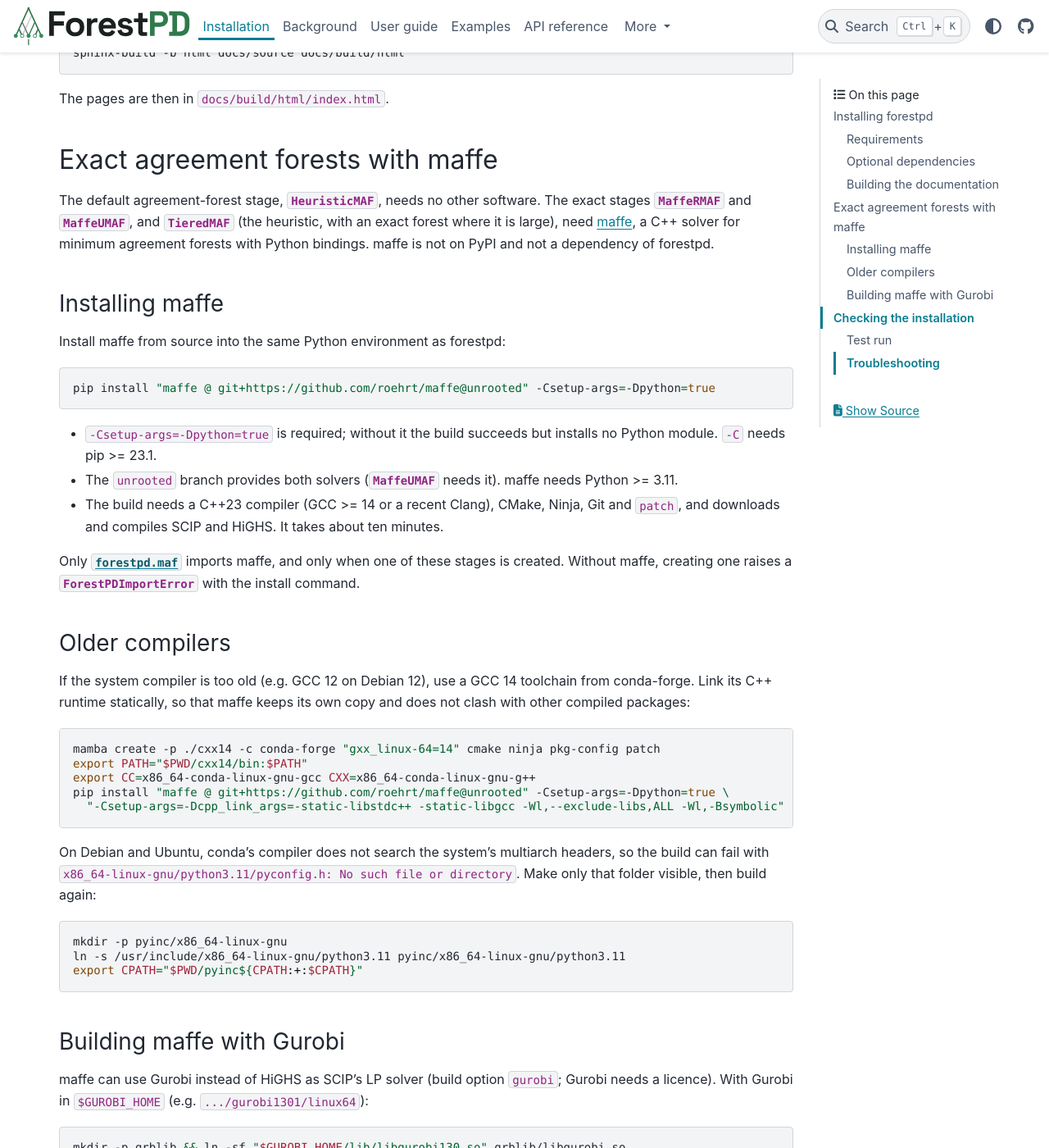
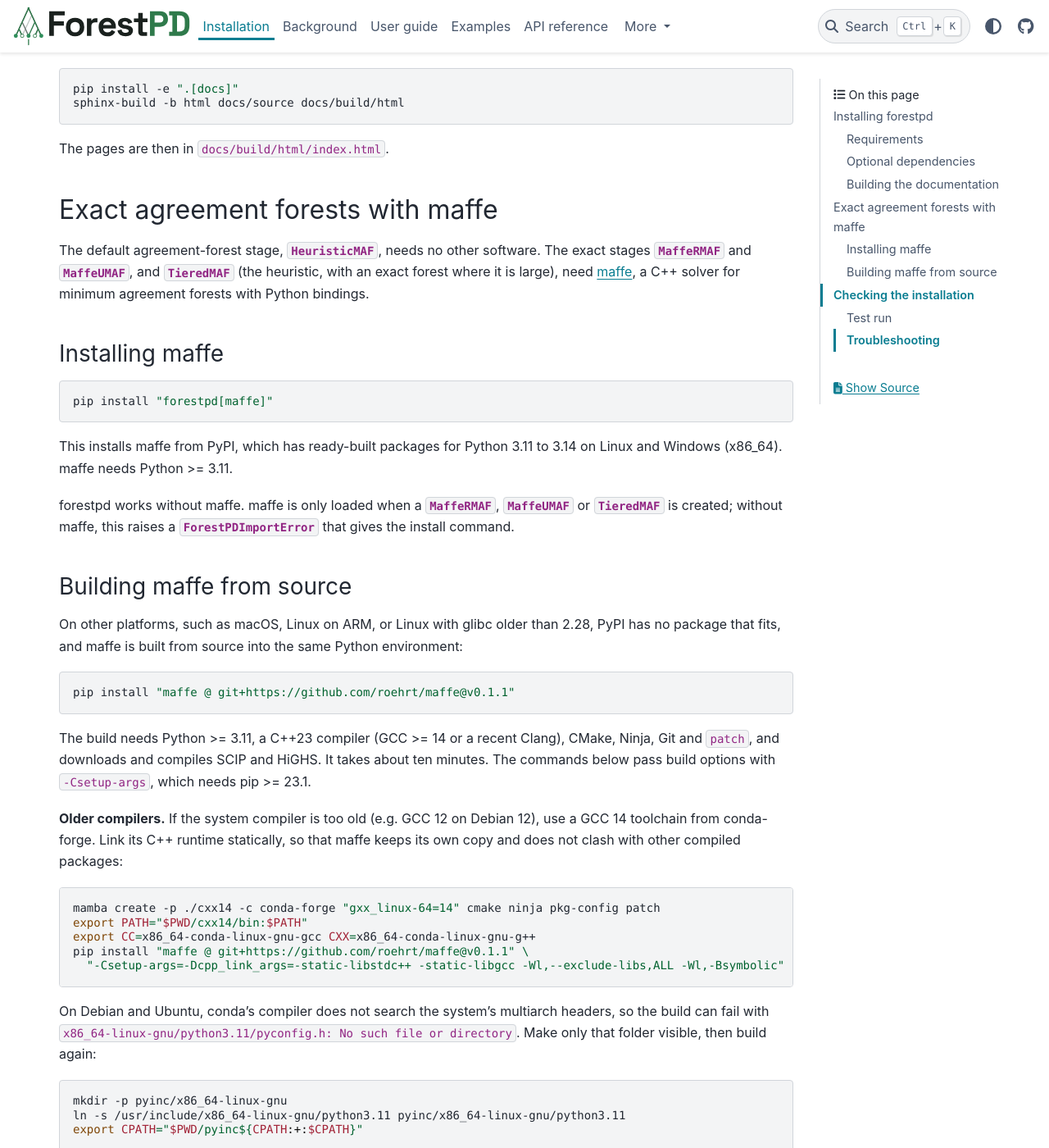
Before and after one commit to nholtgrefe/forestpd, a Sphinx documentation site: the page built from docs/source/installation.rst, in a window 1280 px wide and 1400 px high, scrolled down 1293 px. Shown: the whole window at 82% size. Built offline with Sphinx 7.4.7 and the PyData theme 0.15.4, drawn with Linux system fonts in a browser that asks for light colours; some of the changed text lies outside the part shown.

Commit message:
Update installation instructions and changelog for maffe integration

```diff
--- a/docs/source/installation.rst
+++ b/docs/source/installation.rst
@@ -42,6 +42,9 @@ Optional dependencies
    * - ``phylozoo``
      - Conversion to and from `PhyloZoo <https://github.com/nholtgrefe/phylozoo>`_ trees, for
        plotting and the other PhyloZoo tools (see :ref:`manual-phylozoo`).
+   * - ``maffe``
+     - `maffe <https://github.com/roehrt/maffe>`_, for minimum agreement forests (see
+       :ref:`installation-maffe`).
    * - ``dev``
      - pytest, black, ruff, mypy and PhyloZoo.
    * - ``docs``
@@ -50,6 +53,7 @@ Optional dependencies
 .. code-block:: bash
 
    pip install "forestpd[phylozoo]"
+   pip install "forestpd[maffe]"
    pip install -e ".[dev]"     # in a clone
 
 Building the documentation
@@ -64,6 +68,8 @@ In a clone:
 
 The pages are then in ``docs/build/html/index.html``.
 
+.. _installation-maffe:
+
 Exact agreement forests with maffe
 ----------------------------------
 
@@ -71,40 +77,46 @@ The default agreement-forest stage, :class:`~forestpd.maf.HeuristicMAF`, needs n
 The exact stages :class:`~forestpd.maf.MaffeRMAF` and :class:`~forestpd.maf.MaffeUMAF`, and
 :class:`~forestpd.maf.TieredMAF` (the heuristic, with an exact forest where it is large), need
 `maffe <https://github.com/roehrt/maffe>`_, a C++ solver for minimum agreement forests with Python
-bindings. maffe is not on PyPI and not a dependency of forestpd.
+bindings.
 
 Installing maffe
 ~~~~~~~~~~~~~~~~
 
-Install maffe from source into the same Python environment as forestpd:
+.. code-block:: bash
+
+   pip install "forestpd[maffe]"
+
+This installs maffe from PyPI, which has ready-built packages for Python 3.11 to 3.14 on Linux and
+Windows (x86_64). maffe needs Python >= 3.11.
+
+forestpd works without maffe. maffe is only loaded when a :class:`~forestpd.maf.MaffeRMAF`,
+:class:`~forestpd.maf.MaffeUMAF` or :class:`~forestpd.maf.TieredMAF` is created; without maffe,
+this raises a :class:`~forestpd.ForestPDImportError` that gives the install command.
+
+Building maffe from source
+~~~~~~~~~~~~~~~~~~~~~~~~~~
+
+On other platforms, such as macOS, Linux on ARM, or Linux with glibc older than 2.28, PyPI has no
+package that fits, and maffe is built from source into the same Python environment:
 
 .. code-block:: bash
 
-   pip install "maffe @ git+https://github.com/roehrt/maffe@unrooted" -Csetup-args=-Dpython=true
+   pip install "maffe @ git+https://github.com/roehrt/maffe@v0.1.1"
 
-* ``-Csetup-args=-Dpython=true`` is required; without it the build succeeds but installs no
-  Python module. ``-C`` needs pip >= 23.1.
-* The ``unrooted`` branch provides both solvers (:class:`~forestpd.maf.MaffeUMAF` needs it).
-  maffe needs Python >= 3.11.
-* The build needs a C++23 compiler (GCC >= 14 or a recent Clang), CMake, Ninja, Git and
-  ``patch``, and downloads and compiles SCIP and HiGHS. It takes about ten minutes.
+The build needs Python >= 3.11, a C++23 compiler (GCC >= 14 or a recent Clang), CMake, Ninja, Git
+and ``patch``, and downloads and compiles SCIP and HiGHS. It takes about ten minutes. The commands
+below pass build options with ``-Csetup-args``, which needs pip >= 23.1.
 
-Only :mod:`forestpd.maf` imports maffe, and only when one of these stages is created. Without maffe,
-creating one raises a :class:`~forestpd.ForestPDImportError` with the install command.
-
-Older compilers
-~~~~~~~~~~~~~~~
-
-If the system compiler is too old (e.g. GCC 12 on Debian 12), use a GCC 14 toolchain from
-conda-forge. Link its C++ runtime statically, so that maffe keeps its own copy and does not clash
-with other compiled packages:
+**Older compilers.** If the system compiler is too old (e.g. GCC 12 on Debian 12), use a GCC 14
+toolchain from conda-forge. Link its C++ runtime statically, so that maffe keeps its own copy and
+does not clash with other compiled packages:
 
 .. code-block:: bash
 
    mamba create -p ./cxx14 -c conda-forge "gxx_linux-64=14" cmake ninja pkg-config patch
    export PATH="$PWD/cxx14/bin:$PATH"
    export CC=x86_64-conda-linux-gnu-gcc CXX=x86_64-conda-linux-gnu-g++
-   pip install "maffe @ git+https://github.com/roehrt/maffe@unrooted" -Csetup-args=-Dpython=true \
+   pip install "maffe @ git+https://github.com/roehrt/maffe@v0.1.1" \
      "-Csetup-args=-Dcpp_link_args=-static-libstdc++ -static-libgcc -Wl,--exclude-libs,ALL -Wl,-Bsymbolic"
 
 On Debian and Ubuntu, conda's compiler does not search the system's multiarch headers, so the
@@ -117,22 +129,16 @@ only that folder visible, then build again:
    ln -s /usr/include/x86_64-linux-gnu/python3.11 pyinc/x86_64-linux-gnu/python3.11
    export CPATH="$PWD/pyinc${CPATH:+:$CPATH}"
 
-Building maffe with Gurobi
-~~~~~~~~~~~~~~~~~~~~~~~~~~
-
-maffe can use Gurobi instead of HiGHS as SCIP's LP solver (build option ``gurobi``; Gurobi needs a
-licence). With Gurobi in ``$GUROBI_HOME`` (e.g. ``.../gurobi1301/linux64``):
+**Gurobi.** maffe can use Gurobi instead of HiGHS as SCIP's LP solver (build option ``gurobi``;
+Gurobi needs a licence). With Gurobi in ``$GUROBI_HOME`` (e.g. ``.../gurobi1301/linux64``):
 
 .. code-block:: bash
 
    mkdir -p grblib && ln -sf "$GUROBI_HOME/lib/libgurobi130.so" grblib/libgurobi.so
    export GUROBI_DIR="$GUROBI_HOME" CPATH="$GUROBI_HOME/include${CPATH:+:$CPATH}"
    export LIBRARY_PATH="$PWD/grblib:$GUROBI_HOME/lib"
-   pip install --force-reinstall "maffe @ git+https://github.com/roehrt/maffe@unrooted" \
-     -Csetup-args=-Dpython=true -Csetup-args=-Dgurobi=enabled \
-     "-Csetup-args=-Dcpp_link_args=-Wl,-rpath,$GUROBI_HOME/lib"
-
-On simulated gene trees, this build gave the same forests in the same time as the default one.
+   pip install --force-reinstall "maffe @ git+https://github.com/roehrt/maffe@v0.1.1" \
+     -Csetup-args=-Dgurobi=enabled "-Csetup-args=-Dcpp_link_args=-Wl,-rpath,$GUROBI_HOME/lib"
 
 Checking the installation
 -------------------------
--- a/pyproject.toml
+++ b/pyproject.toml
@@ -41,6 +41,12 @@ dependencies = [
 # and the rest of the PhyloZoo ecosystem. The core parses Newick itself and does not need it.
 phylozoo = [
     "phylozoo>=0.4.1",
+]
+# Optional: minimum agreement forests (forestpd.maf: MaffeRMAF, MaffeUMAF, TieredMAF). maffe
+# needs Python >= 3.11 and has wheels for Linux and Windows on x86_64; elsewhere it is built
+# from source (see the installation guide).
+maffe = [
+    "maffe>=0.1.1",
 ]
 test = [
     "pytest>=7.0.0",
--- a/src/forestpd/__init__.py
+++ b/src/forestpd/__init__.py
@@ -17,7 +17,7 @@ The public entry points are :class:`MaxMPDInstance` (build it once, then call
 
 from __future__ import annotations
 
-__version__ = "0.1.0"
+__version__ = "0.1.1"
 
 from .api import evaluate_maxmpd, optimize_many_maxmpd, optimize_maxmpd
 from .core import PhyloTree, TaxonRegistry
```
Also changed, not shown: README.md (+10 -6 lines), docs/source/changelog.rst (+7 -0 lines), 1 other file.
